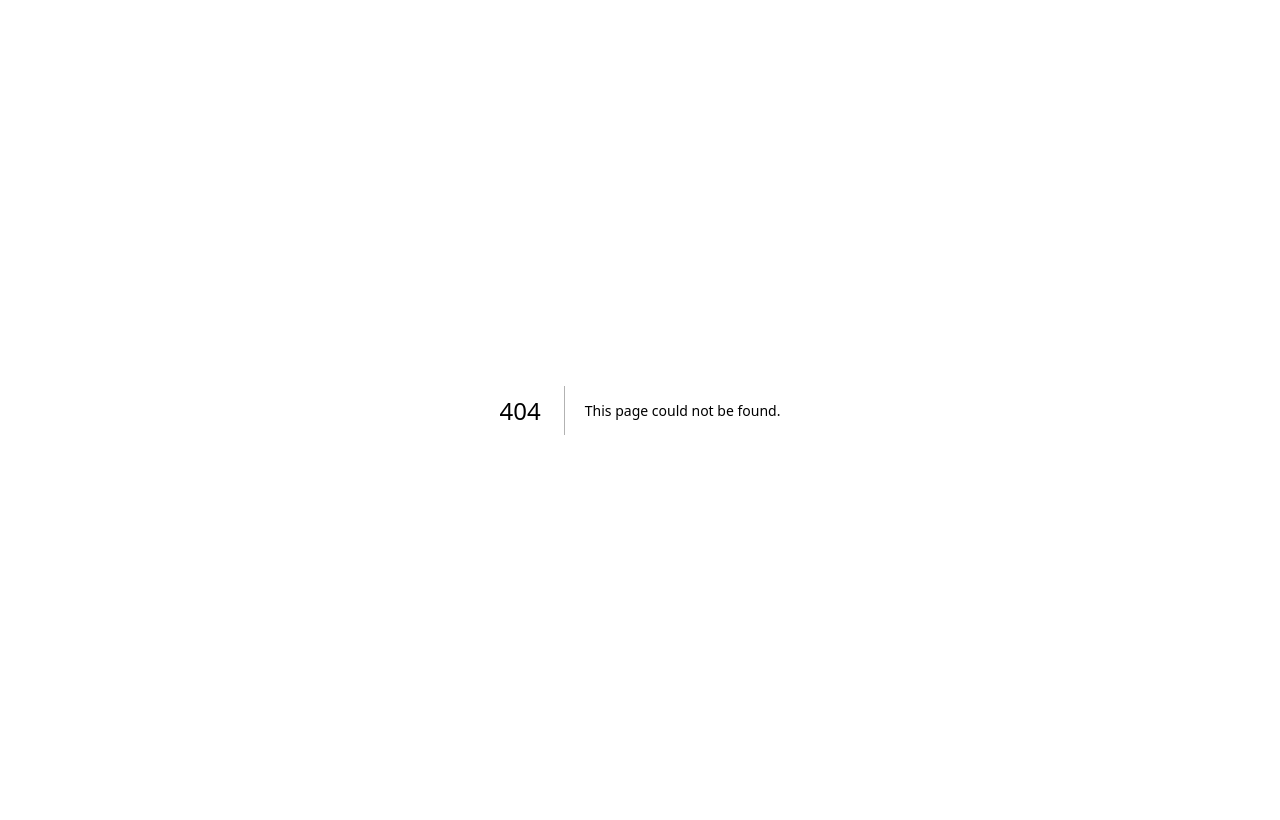
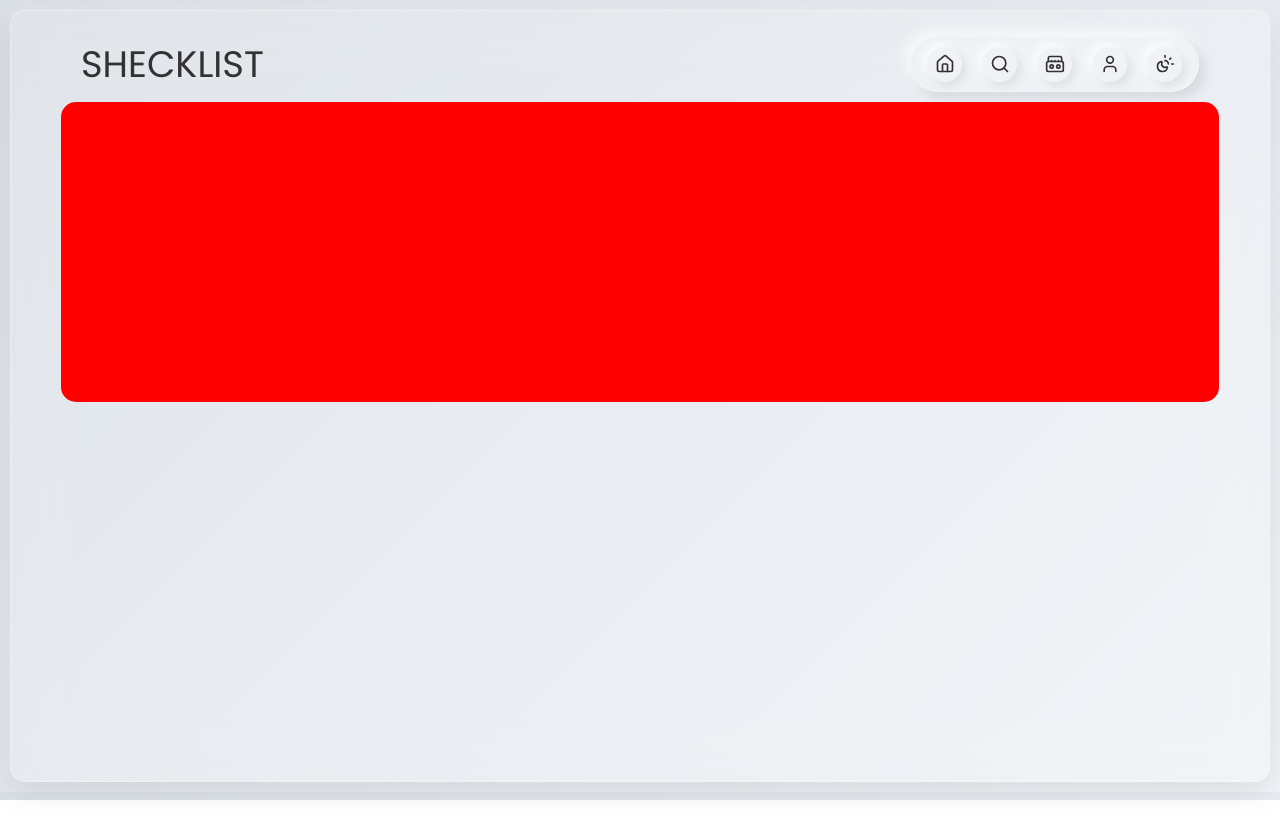
Before and after one commit to NKukame/The-Shecklist, a Next.js app: page /artist-page in a window 1280 px wide. Before the commit this address had no page. Built offline with nearby package versions, Linux system fonts and the light colour scheme.

Commit message:
feat: add artist page and styles, implement genre seeding functionality

```diff
--- a/data/genres.json
+++ b/data/genres.json
@@ -134,7 +134,7 @@
     "Baroque",
     "Romantic Era",
     "Contemporary Classical",
-    "Children’s Music",
+    "Children's Music",
     "Comedy",
     "Spoken Word",
     "Poetry",
--- a/package.json
+++ b/package.json
@@ -22,5 +22,8 @@
     "@eslint/eslintrc": "^3",
     "eslint": "^9",
     "eslint-config-next": "15.5.3"
+  },
+  "prisma": {
+    "seed": "node prisma/seed.js"
   }
 }
--- a/src/app/App.css
+++ b/src/app/App.css
@@ -3,7 +3,8 @@
 .review-container,
 .reviews-page-container,
 .admin-container,
-.search-container {
+.search-container,
+.artist-page-container {
   height: 100%;
   border-radius: 15px;
   background: rgba(255, 255, 255, 0.15);
@@ -19,7 +20,8 @@
 .dark-mode .review-container,
 .dark-mode .reviews-page-container,
 .dark-mode .admin-container,
-.dark-mode .search-container {
+.dark-mode .search-container,
+.dark-mode .artist-page-container {
   height: 100%;
   background: rgba(10, 12, 20, 0.4); /* deeper, bluer tint */
   backdrop-filter: blur(30px);
--- /dev/null
+++ b/src/app/artist-page/ArtistPage.css
@@ -0,0 +1,14 @@
+.artist-page-body {
+  display: flex;
+  flex-direction: column;
+  gap: 20px;
+  min-height: 83vh;
+  height: 100%;
+}
+
+.artist-top-container{
+    width: 100%;
+    height: 300px;
+    background-color: red;
+    border-radius: 15px;
+}
--- /dev/null
+++ b/src/app/artist-page/page.js
@@ -0,0 +1,27 @@
+import "../App.css";
+import "./ArtistPage.css";
+import Header from "../components/HeaderComp/Header";
+
+function ArtistPage(){
+    return(
+        <>
+
+            <section className="artist-page-container">
+                <Header />
+
+                <div className="artist-page-body">
+
+                    <div className="artist-top-container">
+
+
+                    </div>
+
+                </div>
+
+            </section>
+
+        </>
+    )
+}
+
+export default ArtistPage;
```
Also changed, not shown: prisma/seed.js (added, +37 -0 lines), src/app/review/Reviews.css (+14 -0 lines), src/app/review/page.js (+6 -3 lines).
